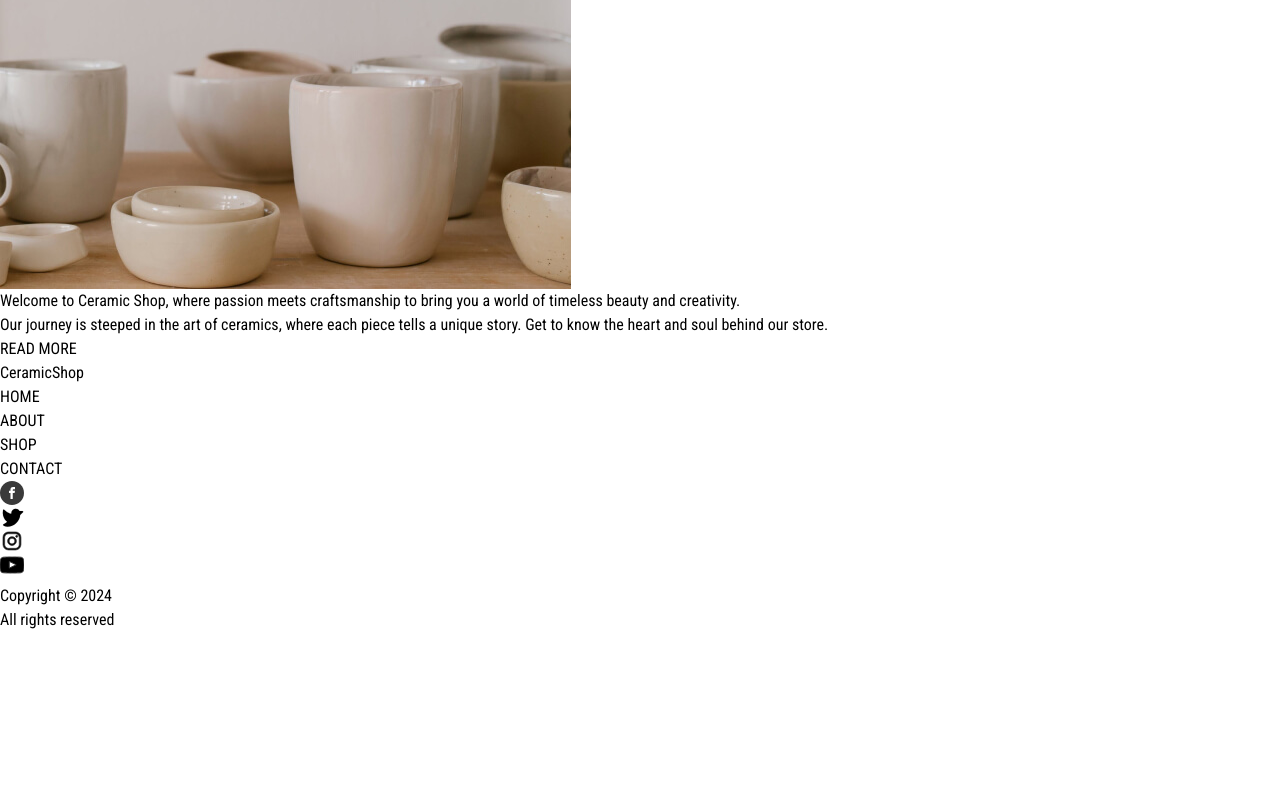
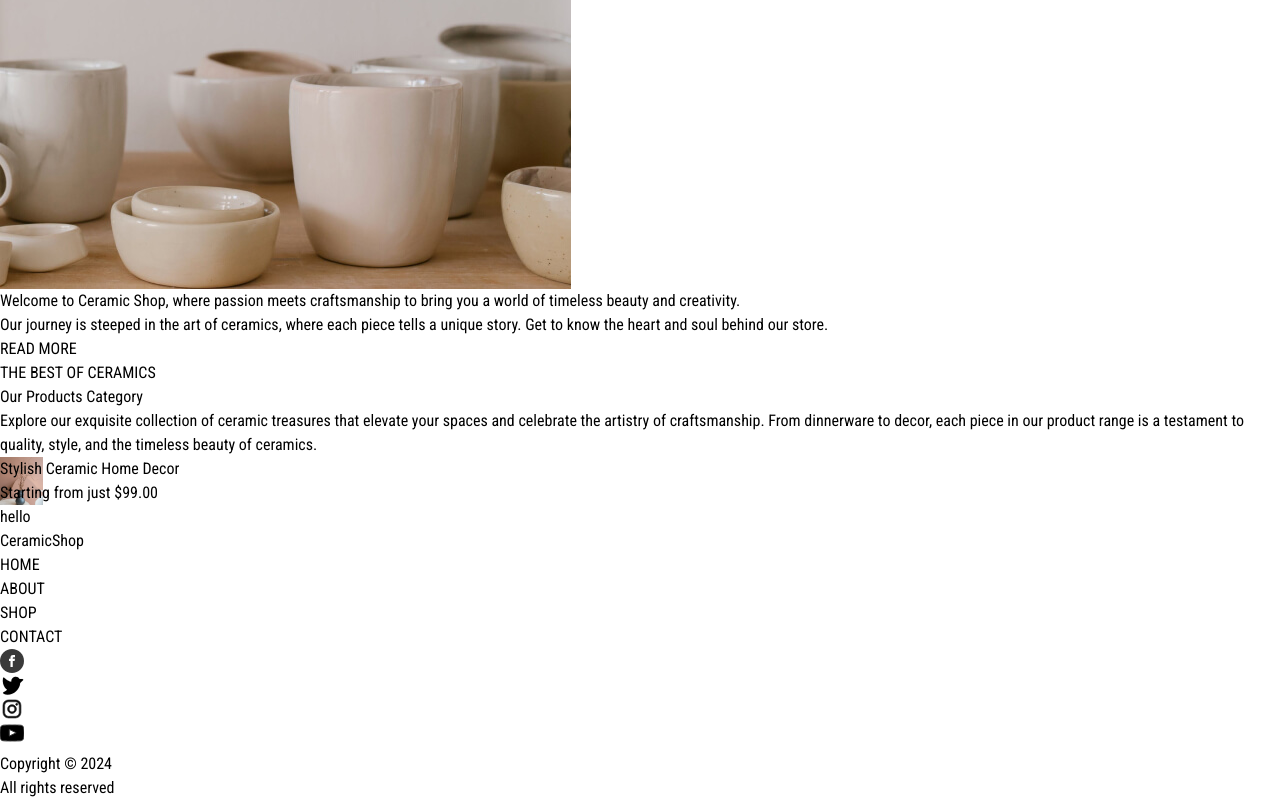
Before and after one commit to ShreyasP-iLeaf/vue-shop-site, a Vue app: page / in a window 1280 px wide. Shown: the part 1715-2515 px from the top of the page. Before the commit the page ends 2347 px from the top, so only its background shows below. Built offline with nearby package versions, Linux system fonts and the light colour scheme.

Commit message:
Category section left side completed

```diff
--- a/src/components/AboutSection.vue
+++ b/src/components/AboutSection.vue
@@ -12,16 +12,16 @@ onMounted(() => {
 </script>
 
 <template>
-  <div ref="about" class="p-5 md:p-10">
+  <div ref="about" class="p-5 md:px-10 md:py-24 md:pb-40">
     <div class="max-w-[1440px] mx-auto">
       <div class="mt-10 md:my-10 text-[#025048]">
         <div class="text-xl sm:text-2xl">ABOUT CERAMIC SHOP</div>
-        <div class="text-3xl sm:text-5xl py-5 font-bold max-w-[80%]">
+        <div class="text-3xl sm:text-6xl py-5 font-bold w-full md:max-w-[80%]">
           The versatility of ceramics is what makes them truly remarkable, with
           their presence in various forms such as stoneware and porcelain.
         </div>
       </div>
-      <div class="grid grid-cols-1 md:grid-cols-2 gap-10 md:gap-15 lg:gap-1=20">
+      <div class="grid grid-cols-1 md:grid-cols-2 gap-10 md:gap-24 lg:gap-1=20">
         <img
           class="w-full md:min-h-[700px]"
           src="../assets/images/about-01.jpg"
--- a/src/components/BannerSection.vue
+++ b/src/components/BannerSection.vue
@@ -17,20 +17,20 @@ onMounted(() => {
 <template>
   <div
     ref="banner"
-    class="bg-[#025048] md:h-[700px] p-5 pb-10 md:p-10 text-white"
+    class="bg-[#025048] md:h-[100vh] p-5 pb-10 md:p-10 text-white"
   >
     <div class="max-w-[1440px] m-auto grid grid-cols-1 md:grid-cols-2">
       <div
         class="flex flex-col justify-center text-center md:justify-items-center md:text-left items-center mb-10"
       >
-        <div class="">
+        <div class="leading-[72px]">
           <div class="text-xl sm:text-2xl">WELCOME TO CERAMIC SHOP</div>
           <h1
-            class="text-3xl sm:text-7xl py-5 font-semibold max-w-[80%] m-auto md:ml-0"
+            class="text-4xl sm:text-8xl py-5 font-semibold max-w-full m-auto md:ml-0"
           >
             Elevate Your Space with Ceramic Elegance.
           </h1>
-          <p class="text-md sm:text-2xl font-bold mb-5">
+          <p class="text-xl sm:text-3xl font-bold mb-5">
             Starting from just $149.00
           </p>
         </div>
@@ -42,7 +42,7 @@ onMounted(() => {
       </div>
       <div class="flex justify-end">
         <div
-          class="h-[700px] w-full md:w-[68%] relative"
+          class="h-[101vh] w-full md:w-[68%] relative"
           :style="{
             backgroundImage: `url(${BannerImage1})`,
             backgroundRepeat: 'no-repeat',
--- a/src/components/CartView.vue
+++ b/src/components/CartView.vue
@@ -4,7 +4,7 @@
     :class="`${open ? 'fixed inset-0 flex z-40 bg-[#0006] bg-opacity-75 ' : 'max-w-0'} `"
   >
     <div
-      class="absolute transition-all duration-700 top-[80px] md:top-[100px] lg:top-[120px] h-svh z-100 bg-[#f1f4f1] right-0 flex-row"
+      class="absolute transition-all duration-300 top-[80px] md:top-[100px] lg:top-[120px] h-svh z-100 bg-[#f1f4f1] right-0 flex-row"
       :class="[open ? 'max-w-lg' : 'max-w-0']"
     >
       <div
--- a/src/components/NavSection.vue
+++ b/src/components/NavSection.vue
@@ -36,7 +36,7 @@ const onResize = event => {
 <template>
   <div :class="[position === 'header' ? 'relative' : '']">
     <div
-      :class="`transition-all font-roboto ${position === 'header' ? 'bg-[#025048] text-white h-[80px] md:h-[120px] sticky top-0 z-50' : 'bg-[#f1f4f1] text-black h-auto min-h-[100px] p-10 '} flex justify-center items-center px-5 md:px-10`"
+      :class="`transition-all font-roboto ${position === 'header' ? 'bg-[#025048] text-white h-[80px] md:h-[120px] sticky top-0 z-50' : 'bg-[#f1f4f1] text-[#025048] h-auto min-h-[100px] p-10 '} flex justify-center items-center px-5 md:px-10`"
     >
       <nav
         :class="`max-w-[1440px] grid ${position === 'footer' ? 'max-sm:grid-cols-1 max-sm:space-y-5 justify-center items-center max-md:grid-cols-3 grid-cols-5' : 'grid-cols-5'} w-full items-center justify-center`"
@@ -45,7 +45,7 @@ const onResize = event => {
           :to="{
             name: 'home',
           }"
-          class="title col-span-1 text-left max-sm:text-center text-3xl"
+          class="title col-span-1 text-left max-sm:text-center text-3xl font-bold"
           >CeramicShop</RouterLink
         >
         <ul
@@ -103,7 +103,7 @@ const onResize = event => {
     />
     <div v-if="position === 'footer'" class="bg-[#f1f4f1] border-t-2">
       <div
-        class="max-w-[1440px] m-auto text-[#424B4A] p-5 md:px-10 min-[1440px]:px-0 grid grid-cols-2 m-auto'}`"
+        class="max-w-[1440px] m-auto text-[#424B4A] text-xl p-5 md:px-10 min-[1440px]:px-0 grid grid-cols-2 m-auto'}`"
       >
         <div class="col-span-1">Copyright © 2024</div>
         <div class="col-span-1 text-right">All rights reserved</div>
--- /dev/null
+++ b/src/components/ProductCategory.vue
@@ -0,0 +1,38 @@
+<template>
+  <div class="bg-[#f1f4f1] p-5 md:px-10 md:py-24 md:pb-40">
+    <div
+      class="max-w-[1440px] mx-auto grid grid-cols-1 md:grid-cols-2 gap-10 md:gap-24 h-auto text-[#424b4a]"
+    >
+      <div class="w-full">
+        <div class="text-xl sm:text-2xl">THE BEST OF CERAMICS</div>
+        <h1 class="text-3xl sm:text-6xl py-5 font-bold mb-3">
+          Our Products Category
+        </h1>
+        <p class="text-xl sm:text-2xl mb-10">
+          Explore our exquisite collection of ceramic treasures that elevate
+          your spaces and celebrate the artistry of craftsmanship. From
+          dinnerware to decor, each piece in our product range is a testament to
+          quality, style, and the timeless beauty of ceramics.
+        </p>
+        <div
+          class="w-full h-[750px] flex items-end"
+          :style="{
+            backgroundImage: `url('${CategoryImage1}')`,
+            backgroundRepeat: 'no-repeat',
+            backgroundSize: 'contain',
+          }"
+        >
+          <div class="bg-white w-3/4 h-[150px] mx-auto mb-10 p-10">
+            <h4 class="text-3xl font-bold mb-3">Stylish Ceramic Home Decor</h4>
+            <p class="text-xl">Starting from just $99.00</p>
+          </div>
+        </div>
+      </div>
+      <div>hello</div>
+    </div>
+  </div>
+</template>
+
+<script setup>
+import CategoryImage1 from '../assets/images/category-01.jpg'
+</script>
--- a/src/views/LandingView.vue
+++ b/src/views/LandingView.vue
@@ -6,12 +6,14 @@
     <AboutView
       @aboutSection="val => (val ? emit('aboutSection', val) : null)"
     />
+    <ProductCategory />
   </div>
 </template>
 
 <script setup>
 import BannerSection from '@/components/BannerSection.vue'
 import AboutView from '@/components/AboutSection.vue'
+import ProductCategory from '@/components/ProductCategory.vue'
 
 const emit = defineEmits(['bannerSection', 'aboutSection'])
 </script>
```
Also changed, not shown: src/assets/images/category-01.jpg (added).
